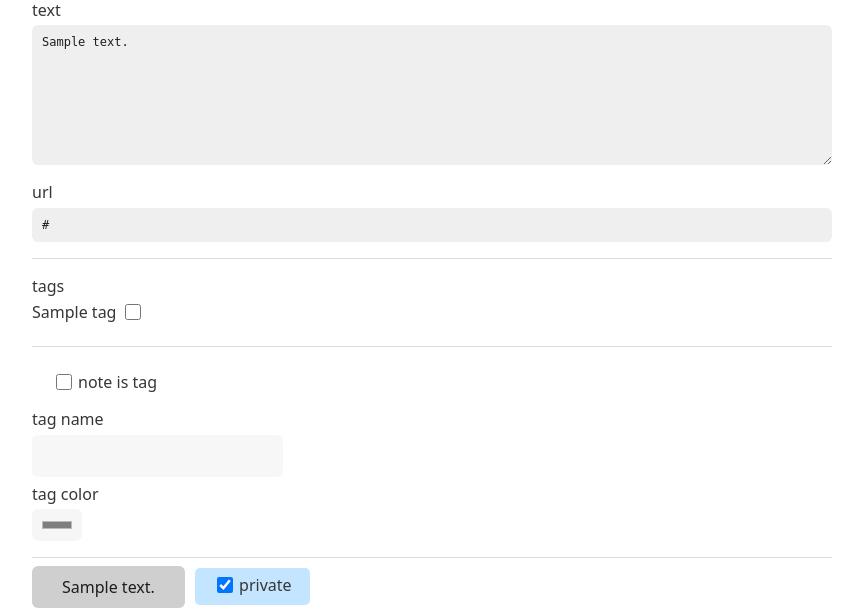
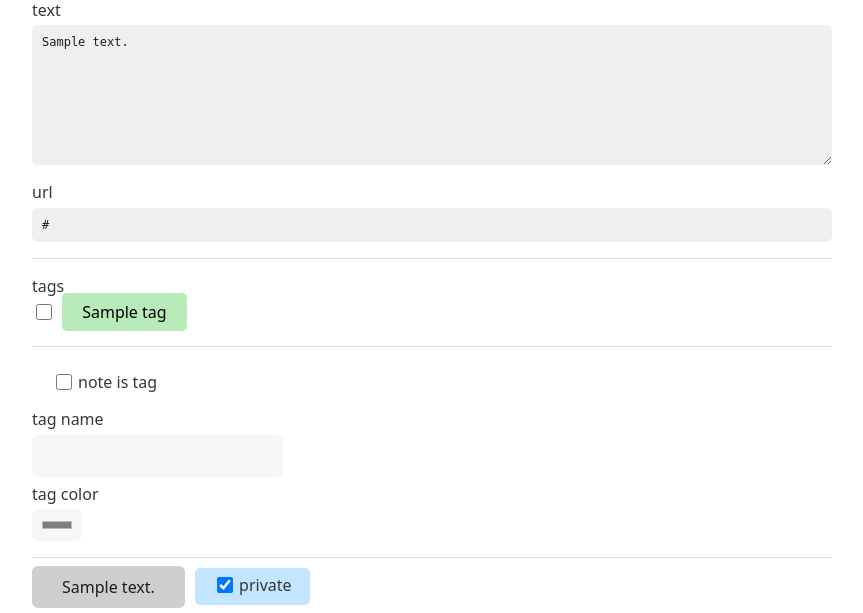
Before and after one commit to tandav/notes, a Python web app: template notes_v2/templates/note_form.html in a window 1280 px wide. Shown: the part 187-800 px from the top of the page, without its empty margins (208-1071 px from the left). Run offline with Jinja, Linux system fonts and the light colour scheme; the template is opened without the code that fills it: most values are stand-ins (such as "Sample title", 1, 10 or a date in 2020).

Commit message:
create note form fixes

```diff
--- a/notes_v2/routes/notes.py
+++ b/notes_v2/routes/notes.py
@@ -1,5 +1,6 @@
 from http import HTTPStatus
 
+import colortool
 from fastapi import APIRouter
 from fastapi import Depends
 from fastapi import Header
@@ -238,6 +239,8 @@ def note_form(
     tags = []
     for tag in crud.note.read_tags(db):
         tag_ = tag.to_dict()
+        # font_color, border_color = colortool.font_border_colors(tag.color)
+        tag_['color_pale'] = colortool.lighter(tag_['color'], ratio=0.8)
         if (
             (isinstance(note, models.Note) and tag in note.tags) or
             (isinstance(note, schemas.NoteCreate) and tag.name in note.tags) or
--- a/notes_v2/templates/note_form.html
+++ b/notes_v2/templates/note_form.html
@@ -17,8 +17,9 @@
     <label>tags</label><br>
 
     {% for tag in tags %}
-       <label class="tag" id="{{tag.tag}}">{{tag.tag}}
-       <input type="checkbox" name="tags" value="{{tag.tag}}"{% if tag.checked %}checked{% endif %}>
+       <label class="tag" for="{{tag.tag}}">
+       <input type="checkbox" class="tag_checkbox" id="{{tag.tag}}" name="tags" value="{{tag.tag}}"{% if tag.checked %}checked{% endif %}>
+       <span>{{tag.tag}}</span>
        </label>
     {% endfor %}
 
@@ -54,14 +55,39 @@ const tag_switch = () => {
 {% endblock %}
 {% block css %}
 <style>
+
+.tag_checkbox {
+    {#display: none;#}
+}
+
+
+.tag_checkbox + span {
+    color: black;
+    padding: 8px 20px;
+    border-radius: 5px;
+    background-color: #b9eab9;
+}
+
+.tag_checkbox:checked + span,
+.tag_checkbox:hover + span {
+    background-color: #3e4c3e;
+}
+
+
+
 {% for tag in tags %}
-.tag[id={{tag.tag}}] {
-    background-color: {{tag.color}};
+/*.tag[id="{{tag.tag}}"]*/
+.tag[id="{{tag.tag}}"] + label {
+    background-color: {{tag.color_pale}};
     border-radius: 5px;
     /*padding: 8px 20px;*/
     padding: 0.25em;
     margin: 3px;
 }
+/*.tag[id="{{tag.tag}}"]:checked { background-color: {{tag.color}}; }*/
+/*.tag[id="{{tag.tag}}"]:hover { background-color: {{tag.color}}; }*/
+/*.tag[id="{{tag.tag}}"]:checked { background-color: {{tag.color}}; }*/
+/*.tag[id="{{tag.tag}}"]:hover { background-color: {{tag.color}}; }*/
 {% endfor %}
 </style>
 {% endblock %}
```
Also changed, not shown: test.html (+16 -33 lines).
